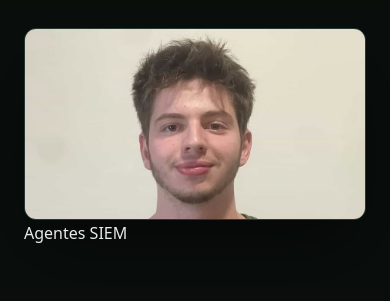
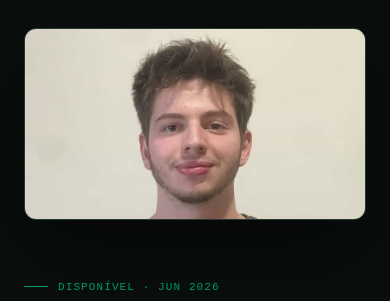
Before and after one commit to JPagear/Portifolio-Digital, a plain HTML site: page index.html in a window 390 px wide. Shown: the part 72-373 px from the top of the page. Drawn offline with Linux system fonts and the light colour scheme.

```diff
--- a/index.html
+++ b/index.html
@@ -318,7 +318,6 @@ footer{border-top:1px solid var(--line);padding:36px var(--g);display:flex;flex-
   </div>
   <div class="hero-visual reveal" data-d="1">
     <img src="portifolio.jpg" alt="João Almeida" fetchpriority="high">
-      <div class="cl">Agentes SIEM</div>
     </div>
   </div>
 </section>
```
